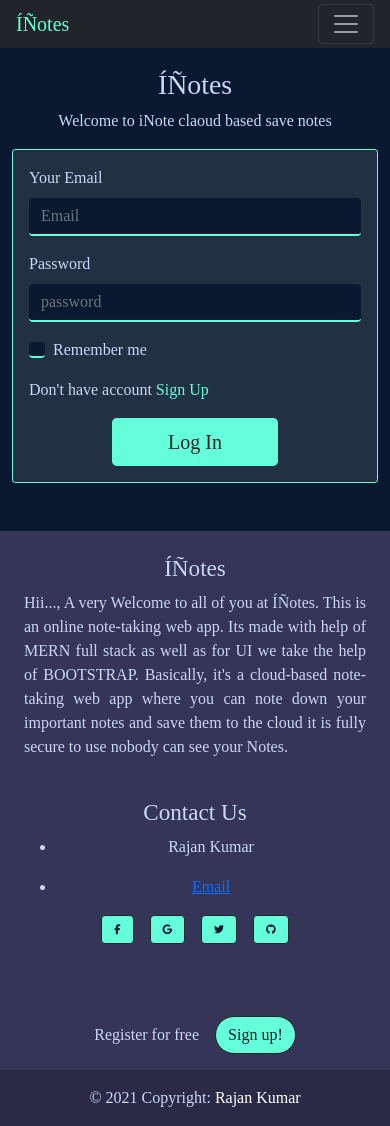
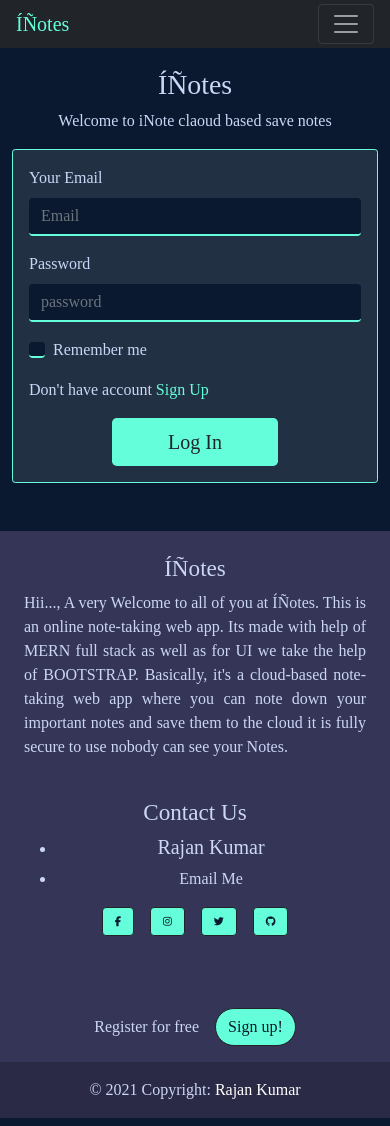
Before and after one commit to krcpr007/Cloud_Notes_ReactJS, a React (Create React App) app: page /login in a window 390 px wide. Built offline with nearby package versions, Linux system fonts and the light colour scheme; the HTML template or start-up script is replaced by a standard one.

Commit message:
Footer almost done think new style footer

```diff
--- a/src/components/Footer.js
+++ b/src/components/Footer.js
@@ -1,53 +1,82 @@
-import React from 'react'
-import { Link } from 'react-router-dom'
+import React from "react";
+import { Link } from "react-router-dom";
 export const Footer = () => {
+    const emailStyle ={
+        color:"#CCD6F6",
+        textDecoration:"none"
+    }
   return (
     <div>
-            <footer className="footer text-center text-lg-start mt-5" >
-        {/* <!-- Grid container --> */}
-            <div className ="footer container p-4">
-        {/* <!--Grid row--> */}
-            <div className ="row">
-        {/* <!--Grid column--> */}
-            <div className ="footer col-lg-6 col-md-12 mb-4 mb-md-0">
-            <h3 className ="">&Iacute;&Ntilde;otes</h3>
+      <footer className="footer text-center text-lg-start mt-5">
+        <div className="footer container p-4">
+          <div className="row">
+            <div className="footer col-lg-6 col-md-12 mb-4 mb-md-0">
+              <h3 className="">&Iacute;&Ntilde;otes</h3>
 
-            <p style={{textAlign:"justify"}}>
-            Hii..., A very Welcome to all of you at ÍÑotes. This is an online note-taking web app. Its made with help of MERN full stack as well as for UI we take the help of BOOTSTRAP.
-            Basically, it's a cloud-based note-taking web app where you can note down your important notes and save them to the cloud it is fully secure to use nobody can see your Notes.
+              <p style={{ textAlign: "justify" }}>
+                Hii..., A very Welcome to all of you at ÍÑotes. This is an
+                online note-taking web app. Its made with help of MERN full
+                stack as well as for UI we take the help of BOOTSTRAP.
+                Basically, it's a cloud-based note-taking web app where you can
+                note down your important notes and save them to the cloud it is
+                fully secure to use nobody can see your Notes.
               </p>
             </div>
-        {/* <!--Grid column--> */}
 
-        {/* <!--Grid column--> */}
-            <div className ="footer col-lg-6 col-md-12 mb-4 mb-md-0">
-            <h3 >Contact Us</h3>
-
+            <div className="footer col-lg-6 col-md-12 mb-4 mb-md-0">
+              <h3>Contact Us</h3>
 
               <ul>
                 <li>
-                        <p> Rajan Kumar</p>
+                  <h5> Rajan Kumar</h5>
                 </li>
                 <li>
-                        <a href="mailto:rajankk.ug20.cse@nitp.ac.in">Email</a>
+                  <a style={emailStyle} href="mailto:rajankk.ug20.cse@nitp.ac.in">Email Me</a>
                 </li>
               </ul>
 
               <div className="container">
-           <a href="https://facebook.com" role="button" style={{fontSize:"10px"}} target="_blank" rel="noreferrer"  className="btn  btn-floating btn-outline-dark mx-2 icon">
-                <i className="fab fa-facebook-f" ></i>
-
+                <a
+                  href="https://facebook.com/"
+                  role="button"
+                  style={{ fontSize: "10px" }}
+                  target="_blank"
+                  rel="noreferrer"
+                  className="btn  btn-floating btn-outline-dark mx-2 icon"
+                >
+                  <i className="fab fa-facebook-f"></i>
                 </a>
 
-            <a role="button" href="/" style={{fontSize:"10px"}} target="_blank" rel="noreferrer" className="btn  btn-outline-dark  btn-floating mx-2 icon">
-            <i className="fab fa-google"></i>
+                <a
+                  role="button"
+                  href="https://www.instagram.com/cr7.rajan"
+                  style={{ fontSize: "10px" }}
+                  target="_blank"
+                  rel="noreferrer"
+                  className="btn  btn-outline-dark  btn-floating mx-2 icon"
+                >
+                  <i className="fab fa-instagram"></i>
                 </a>
 
-            <a role="button" href="/" style={{fontSize:"10px"}} target="_blank" rel="noreferrer" className="btn btn-outline-dark  btn-floating mx-2 icon">
+                <a
+                  role="button"
+                  href="https://twitter.com/cr7_rajan"
+                  style={{ fontSize: "10px" }}
+                  target="_blank"
+                  rel="noreferrer"
+                  className="btn btn-outline-dark  btn-floating mx-2 icon"
+                >
                   <i className="fab fa-twitter"></i>
                 </a>
 
-           <a role="button" href="https://github.com/krcpr007/Cloud_Notes" target="_blank" rel="noreferrer"   style={{fontSize:"10px"}} className="btn btn-outline-dark  btn-floating mx-2 icon">
+                <a
+                  role="button"
+                  href="https://github.com/krcpr007/Cloud_Notes"
+                  target="_blank"
+                  rel="noreferrer"
+                  style={{ fontSize: "10px" }}
+                  className="btn btn-outline-dark  btn-floating mx-2 icon"
+                >
                   <i className="fab fa-github"></i>
                 </a>
               </div>
@@ -57,29 +86,41 @@ export const Footer = () => {
           {/* <!--Grid row--> */}
         </div>
         {/* <!-- Grid container --> */}
-            <div className ="container p-4 pb-0">
+        <div className="container p-4 pb-0">
           {/* <!-- Section: CTA --> */}
-            <section className ="">
-            {!localStorage.getItem('auth-token')?<p className ="d-flex justify-content-center align-items-center">
-            <span className ="me-3">Register for free</span>
-            <Link type ="button" className ="btn btn-outline-dark rounded-pill " to="/signup" style={{background: "#64ffda", color: "#0a192f"}}>
-            Sign up!</Link></p>:null}
+          <section className="">
+            {!localStorage.getItem("auth-token") ? (
+              <p className="d-flex justify-content-center align-items-center">
+                <span className="me-3">Register for free</span>
+                <Link
+                  type="button"
+                  className="btn btn-outline-dark rounded-pill "
+                  to="/signup"
+                  style={{ background: "#64ffda", color: "#0a192f" }}
+                >
+                  Sign up!
+                </Link>
+              </p>
+            ) : null}
           </section>
-        {/* <!-- Section: CTA --> */}
         </div>
-        {/* <!-- Grid container --> */}
 
-        {/* <!-- Copyright --> */}
-            <div className ="text-center p-3" style={{backgroundColor: "rgba(0, 0, 0, 0.2)"}}>
+        <div
+          className="text-center p-3"
+          style={{ backgroundColor: "rgba(0, 0, 0, 0.2)" }}
+        >
           © 2021 Copyright:
-            <a style={{color:"white", textDecoration:"none"}} href="https://www.linkedin.com/in/krcpr007/" target="_blank" rel="noreferrer" > Rajan Kumar</a>
+          <a
+            style={{ color: "white", textDecoration: "none" }}
+            href="https://www.linkedin.com/in/krcpr007/"
+            target="_blank"
+            rel="noreferrer"
+          >
+            {" "}
+            Rajan Kumar
+          </a>
         </div>
-        {/* <!-- Copyright --> */}
       </footer>
-        {/* <!-- Footer --> */}
-            {/* </section> */}
-
-
     </div>
-    )
-}
+  );
+};
```
Lines whose indentation alone changed are shown as unchanged.
